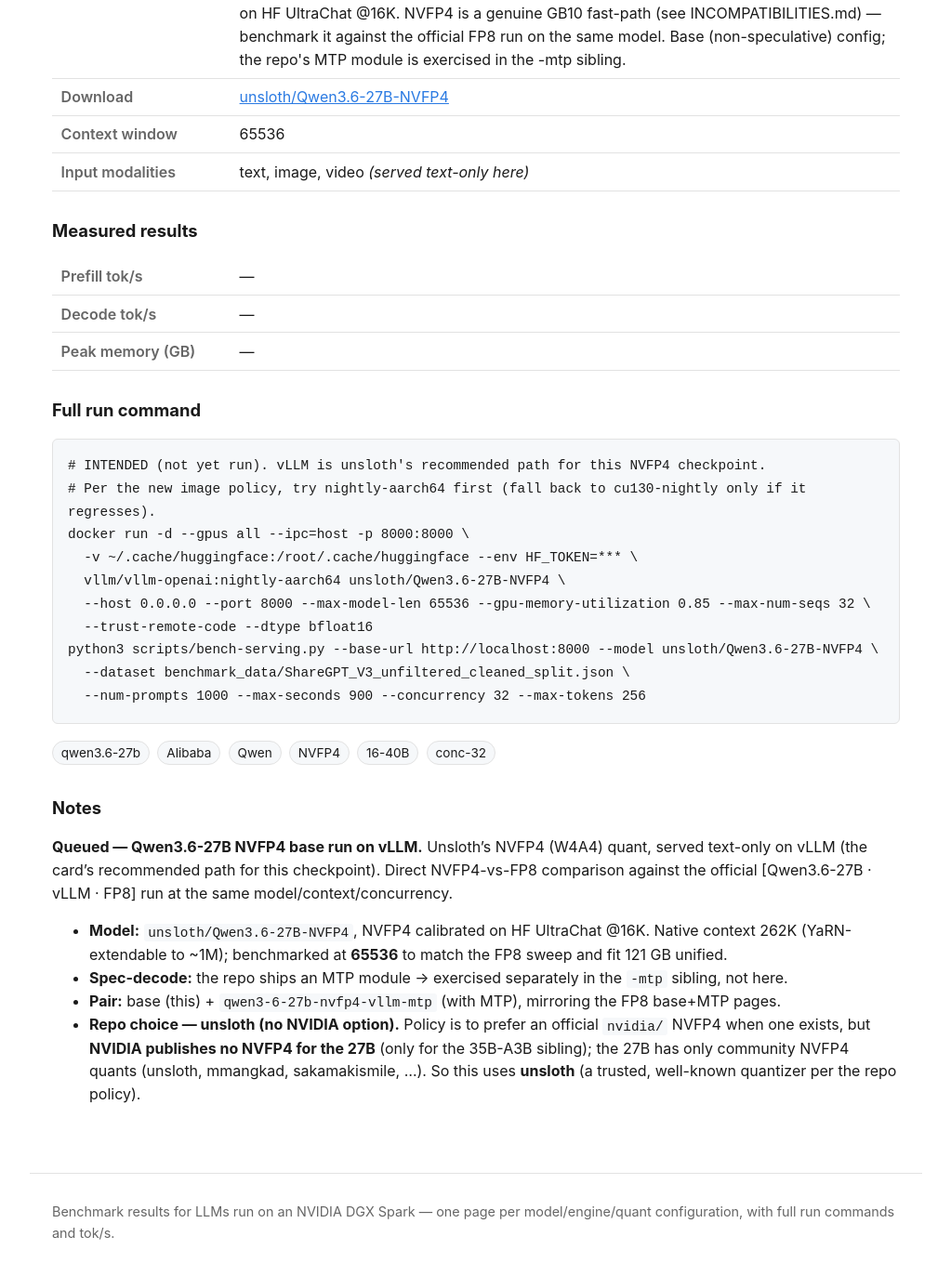
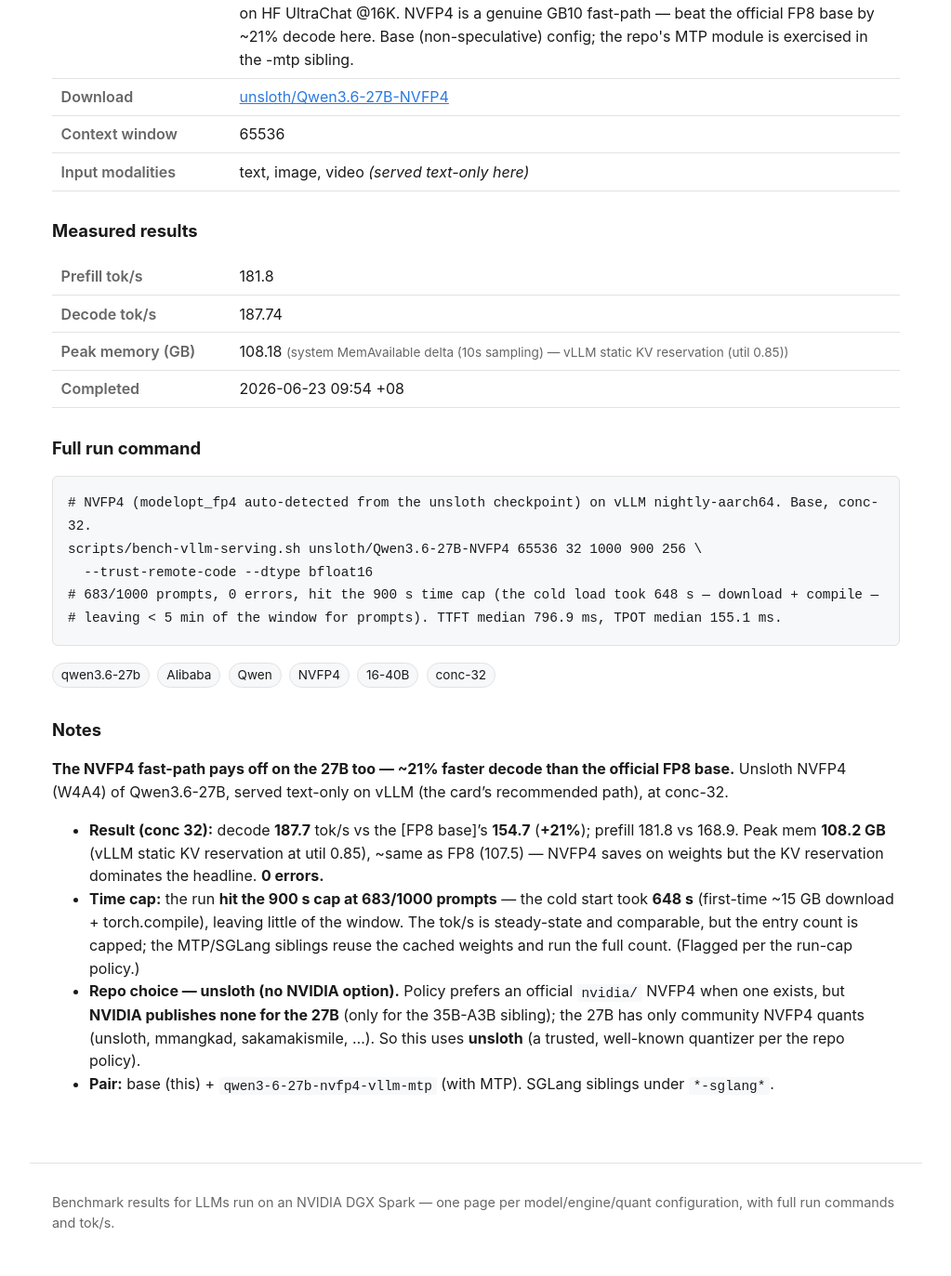
Before and after one commit to yjsoon/autobench, a Jekyll site: the page built from _configs/qwen3-6-27b-nvfp4-vllm.md, in a window 1280 px wide and 1400 px high, scrolled down 530 px. Shown: the top 1373 px of the window at 93% size, without its empty margins (128-1151 px from the left). Built offline with Jekyll 4.4.1, drawn with Linux system fonts in a browser that asks for light colours; some of the changed text lies outside the part shown.

Commit message:
Bench: Qwen3.6-27B NVFP4 vLLM base conc-32 (decode 187.7 tok/s, +21% vs FP8)
unsloth/Qwen3.6-27B-NVFP4 on nightly-aarch64. Decode 187.7 vs FP8 base 154.7
(+21% — NVFP4 fast-path confirmed on the 27B), 0 errors, mem 108.2 GB. Hit the
900s cap at 683/1000 (cold load 648s: ~15GB download + compile); steady-state
tok/s is comparable. blocked→done.

Co-Authored-By: Claude Opus 4.8 <noreply@anthropic.com>
Claude-Session: https://claude.ai/code/session_01B9a7mhJxZceLtkYS7wKerp

```diff
--- a/_configs/qwen3-6-27b-nvfp4-vllm.md
+++ b/_configs/qwen3-6-27b-nvfp4-vllm.md
@@ -6,7 +6,7 @@ family: Qwen
 params: 27B (dense)
 engine: vLLM
 quant: NVFP4
-quant_rationale: Unsloth's NVFP4 (W4A4) quant of Qwen3.6-27B (unsloth/Qwen3.6-27B-NVFP4), calibrated on HF UltraChat @16K. NVFP4 is a genuine GB10 fast-path (see INCOMPATIBILITIES.md) — benchmark it against the official FP8 run on the same model. Base (non-speculative) config; the repo's MTP module is exercised in the -mtp sibling.
+quant_rationale: Unsloth's NVFP4 (W4A4) quant of Qwen3.6-27B (unsloth/Qwen3.6-27B-NVFP4), calibrated on HF UltraChat @16K. NVFP4 is a genuine GB10 fast-path — beat the official FP8 base by ~21% decode here. Base (non-speculative) config; the repo's MTP module is exercised in the -mtp sibling.
 source_repo: unsloth/Qwen3.6-27B-NVFP4
 download_url: https://huggingface.co/unsloth/Qwen3.6-27B-NVFP4
 context: 65536
@@ -14,35 +14,34 @@ modalities: [text, image, video]
 mm_served: false
 concurrency: 32
 tags: [qwen3.6-27b, Alibaba, Qwen, NVFP4, 16-40B, conc-32]
-status: pending
-prefill_toks:
-decode_toks:
-mem_gb:
-mem_source:
-completed_at:
-engine_image: vllm/vllm-openai:nightly-aarch64
+status: done
+prefill_toks: 181.8
+decode_toks: 187.74
+mem_gb: 108.18
+mem_source: system MemAvailable delta (10s sampling) — vLLM static KV reservation (util 0.85)
+measured_on: 2026-06-23
+completed_at: 2026-06-23 09:54 +08
+engine_image: vllm/vllm-openai:nightly-aarch64@sha256:68e23ddd982ad5642e21354c2242a3a86d31a3ea83f5937e5c3867942dc6595b
 run_command: |
-  # INTENDED (not yet run). vLLM is unsloth's recommended path for this NVFP4 checkpoint.
-  # Per the new image policy, try nightly-aarch64 first (fall back to cu130-nightly only if it regresses).
-  docker run -d --gpus all --ipc=host -p 8000:8000 \
-    -v ~/.cache/huggingface:/root/.cache/huggingface --env HF_TOKEN=*** \
-    vllm/vllm-openai:nightly-aarch64 unsloth/Qwen3.6-27B-NVFP4 \
-    --host 0.0.0.0 --port 8000 --max-model-len 65536 --gpu-memory-utilization 0.85 --max-num-seqs 32 \
+  # NVFP4 (modelopt_fp4 auto-detected from the unsloth checkpoint) on vLLM nightly-aarch64. Base, conc-32.
+  scripts/bench-vllm-serving.sh unsloth/Qwen3.6-27B-NVFP4 65536 32 1000 900 256 \
     --trust-remote-code --dtype bfloat16
-  python3 scripts/bench-serving.py --base-url http://localhost:8000 --model unsloth/Qwen3.6-27B-NVFP4 \
-    --dataset benchmark_data/ShareGPT_V3_unfiltered_cleaned_split.json \
-    --num-prompts 1000 --max-seconds 900 --concurrency 32 --max-tokens 256
+  # 683/1000 prompts, 0 errors, hit the 900 s time cap (the cold load took 648 s — download + compile —
+  # leaving < 5 min of the window for prompts). TTFT median 796.9 ms, TPOT median 155.1 ms.
 ---
 
-**Queued — Qwen3.6-27B NVFP4 base run on vLLM.** Unsloth's NVFP4 (W4A4) quant, served text-only on
-vLLM (the card's recommended path for this checkpoint). Direct NVFP4-vs-FP8 comparison against the
-official [Qwen3.6-27B · vLLM · FP8] run at the same model/context/concurrency.
+**The NVFP4 fast-path pays off on the 27B too — ~21% faster decode than the official FP8 base.** Unsloth
+NVFP4 (W4A4) of Qwen3.6-27B, served text-only on vLLM (the card's recommended path), at conc-32.
 
-- **Model:** `unsloth/Qwen3.6-27B-NVFP4`, NVFP4 calibrated on HF UltraChat @16K. Native context 262K
-  (YaRN-extendable to ~1M); benchmarked at **65536** to match the FP8 sweep and fit 121 GB unified.
-- **Spec-decode:** the repo ships an MTP module → exercised separately in the `-mtp` sibling, not here.
-- **Pair:** base (this) + `qwen3-6-27b-nvfp4-vllm-mtp` (with MTP), mirroring the FP8 base+MTP pages.
-- **Repo choice — unsloth (no NVIDIA option).** Policy is to prefer an official `nvidia/` NVFP4 when one
-  exists, but **NVIDIA publishes no NVFP4 for the 27B** (only for the 35B-A3B sibling); the 27B has only
+- **Result (conc 32):** decode **187.7** tok/s vs the [FP8 base]'s **154.7** (**+21%**); prefill 181.8 vs
+  168.9. Peak mem **108.2 GB** (vLLM static KV reservation at util 0.85), ~same as FP8 (107.5) — NVFP4
+  saves on weights but the KV reservation dominates the headline. **0 errors.**
+- **Time cap:** the run **hit the 900 s cap at 683/1000 prompts** — the cold start took **648 s**
+  (first-time ~15 GB download + torch.compile), leaving little of the window. The tok/s is steady-state
+  and comparable, but the entry count is capped; the MTP/SGLang siblings reuse the cached weights and run
+  the full count. (Flagged per the run-cap policy.)
+- **Repo choice — unsloth (no NVIDIA option).** Policy prefers an official `nvidia/` NVFP4 when one
+  exists, but **NVIDIA publishes none for the 27B** (only for the 35B-A3B sibling); the 27B has only
   community NVFP4 quants (unsloth, mmangkad, sakamakismile, …). So this uses **unsloth** (a trusted,
   well-known quantizer per the repo policy).
+- **Pair:** base (this) + `qwen3-6-27b-nvfp4-vllm-mtp` (with MTP). SGLang siblings under `*-sglang*`.
```
